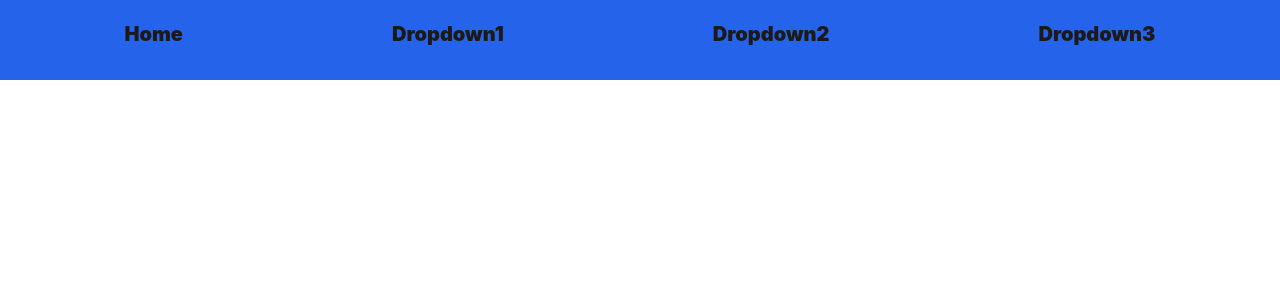
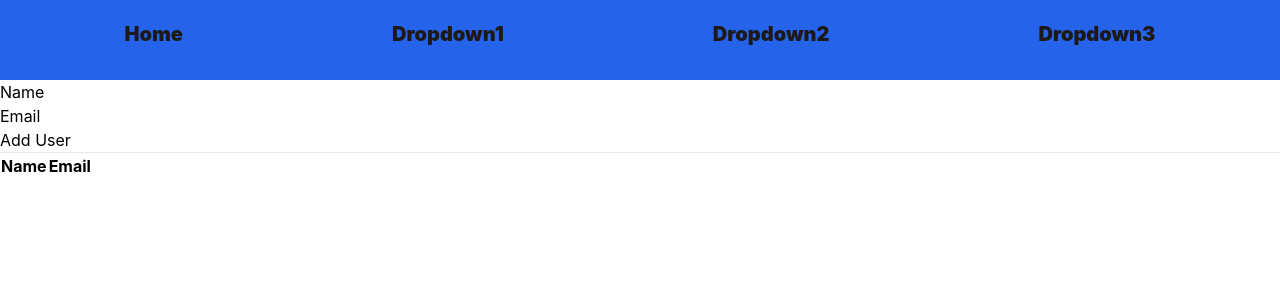
Before and after one commit to NikolaJelavic/HerbalBathCosmetics, a React (Create React App) app: page /jest in a window 1280 px wide. Shown: the top 300 px of the page. Built offline with nearby package versions, Linux system fonts and the light colour scheme.

Commit message:
First working Test.

```diff
--- a/src/App.jsx
+++ b/src/App.jsx
@@ -4,6 +4,7 @@ import Home from './pages/Home';
 import One from './pages/One';
 import Two from './pages/Two';
 import Three from './pages/Three';
+import Jest from './pages/Jest';
 import { BrowserRouter as Router, Routes, Route } from 'react-router-dom';
 
 function App() {
@@ -16,7 +17,7 @@ function App() {
           <Route path="/one" element={<One />} />
           <Route path="/two" element={<Two />} />
           <Route path="/three" element={<Three />} />
-          {/* <Route path="/jest" element={<Jest />} /> */}
+          <Route path="/jest" element={<Jest />} />
           {/* <Route path="/typescript" element={<Typescript />} /> */}
         </Routes>
 
--- a/src/components/Dropdown2.jsx
+++ b/src/components/Dropdown2.jsx
@@ -5,7 +5,7 @@ export default function Dropdown2() {
   const links = [
     // { label: "Games", path: "/games" },
     // { label: "TypeScript", path: "/typescript" },
-    // { label: "Jest", path: "/jest" },
+    { label: "Jest", path: "/jest" },
   ];
   const renderedLinks = links.map((link) => {
     return (
--- /dev/null
+++ b/src/components/Jest/UserForm.jsx
@@ -0,0 +1,28 @@
+import { useState } from 'react';
+
+function UserForm({ onUserAdd }) {
+  const [email, setEmail] = useState('');
+  const [name, setName] = useState('');
+
+  const handleSubmit = (event) => {
+    event.preventDefault();
+
+    onUserAdd({ name, email });
+  };
+
+  return (
+    <form onSubmit={handleSubmit}>
+      <div>
+        <label>Name</label>
+        <input value={name} onChange={(e) => setName(e.target.value)} />
+      </div>
+      <div>
+        <label>Email</label>
+        <input value={email} onChange={(e) => setEmail(e.target.value)} />
+      </div>
+      <button>Add User</button>
+    </form>
+  );
+}
+
+export default UserForm;
--- /dev/null
+++ b/src/components/Jest/UserList.jsx
@@ -0,0 +1,22 @@
+export default function UserList({ users }) {
+    const renderedUsers = users.map((user) => {
+      return (
+        <tr key={user.name}>
+          <td>{user.name}</td>
+          <td>{user.email}</td>
+        </tr>
+      );
+    });
+
+    return (
+      <table>
+        <thead>
+          <tr>
+            <th>Name</th>
+            <th>Email</th>
+          </tr>
+        </thead>
+        <tbody>{renderedUsers}</tbody>
+      </table>
+    );
+};
--- /dev/null
+++ b/src/pages/Jest.jsx
@@ -0,0 +1,20 @@
+import UserForm from "../components/Jest/UserForm"
+import UserList from "../components/Jest/UserList"
+import { useState } from 'react';
+
+
+export default function Jest() {
+    const [users, setUsers] = useState([]);
+
+    const onUserAdd = (user) => {
+      setUsers([...users, user]);
+    };
+
+    return (
+         <div>
+      <UserForm onUserAdd={onUserAdd} />
+      <hr />
+      <UserList users={users} />
+    </div>
+    )
+};
```
Also changed, not shown: 2 other files (tests, documents, lock files or other folders).
